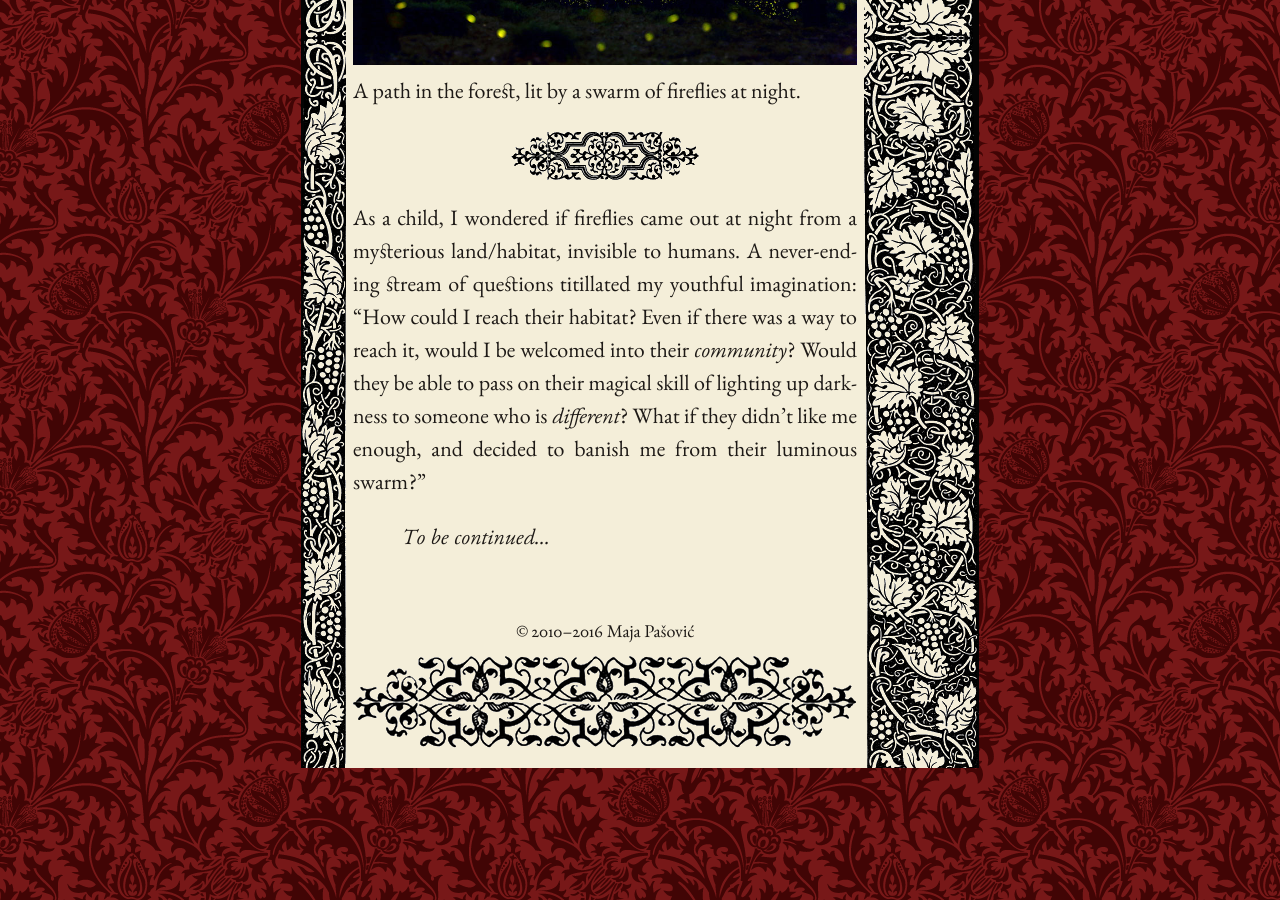
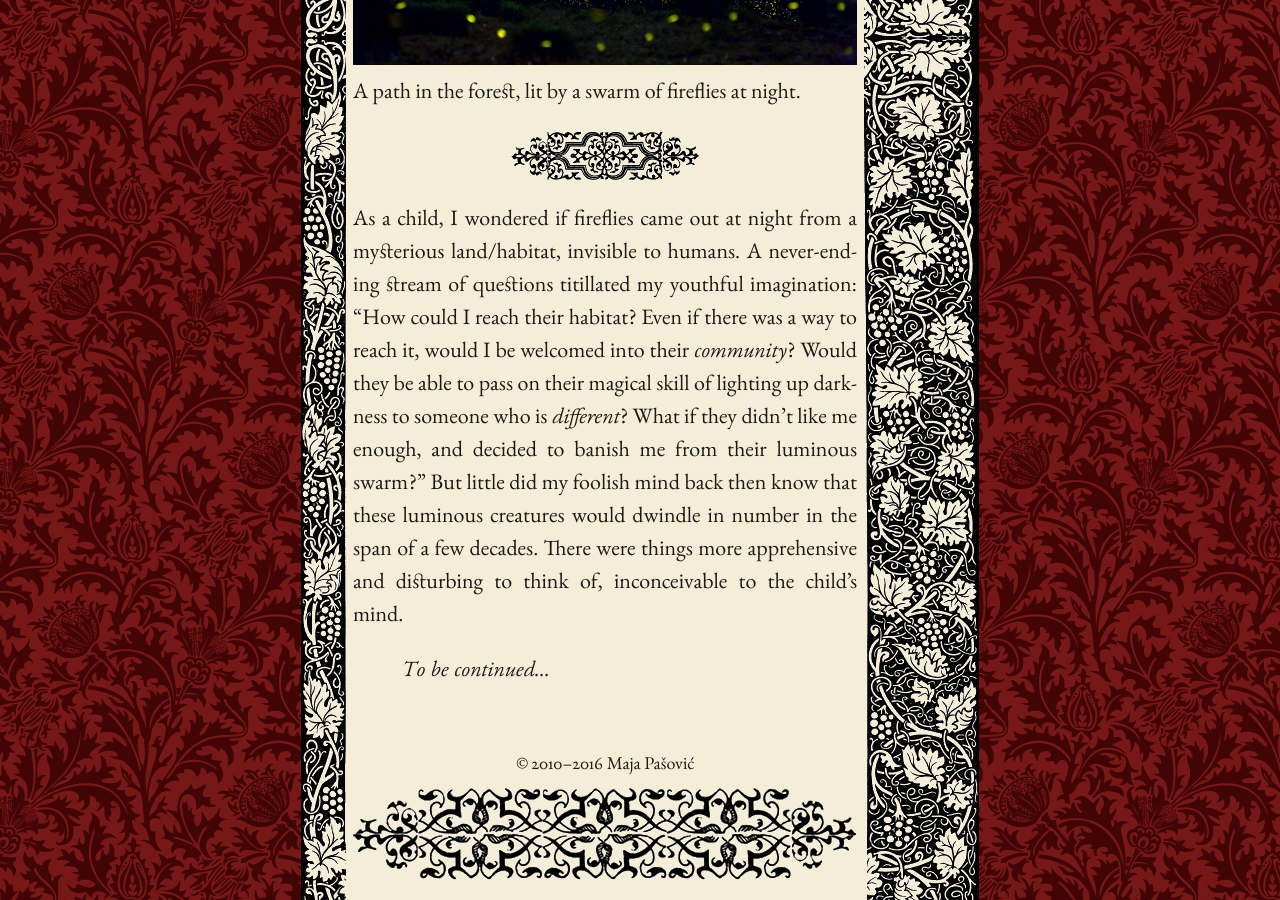
Before and after one commit to mpasovic/majapasovic.org, a Jekyll site: the page built from _posts/2016-07-06-a-lamenting-song-for-fireflies-progressive-destruction-of-the-environment-and-its-consequences.md, in a window 1280 px wide and 900 px high, scrolled down 1936 px. Built offline with Jekyll 4.4.1, drawn with Linux system fonts in a browser that asks for light colours; nearby versions of some CDN libraries.

Commit message:
Updated 2016-07-06-a-lamenting-song-for-fireflies-progressive-destruction-of-the-environment-and-its-consequences.md

```diff
--- a/_posts/2016-07-06-a-lamenting-song-for-fireflies-progressive-destruction-of-the-environment-and-its-consequences.md
+++ b/_posts/2016-07-06-a-lamenting-song-for-fireflies-progressive-destruction-of-the-environment-and-its-consequences.md
@@ -23,6 +23,6 @@
    A path in the forest, lit by a swarm of fireflies at night.
 
 *****
-As a child, I wondered if fireflies came out at night from a mysterious land/habitat, invisible to humans. A never-ending stream of questions titillated my youthful imagination: "How could I reach their habitat? Even if there was a way to reach it, would I be welcomed into their *community*? Would they be able to pass on their magical skill of lighting up darkness to someone who is *different*? What if they didn't like me enough, and decided to banish me from their luminous swarm?"
+As a child, I wondered if fireflies came out at night from a mysterious land/habitat, invisible to humans. A never-ending stream of questions titillated my youthful imagination: "How could I reach their habitat? Even if there was a way to reach it, would I be welcomed into their *community*? Would they be able to pass on their magical skill of lighting up darkness to someone who is *different*? What if they didn't like me enough, and decided to banish me from their luminous swarm?" But little did my foolish mind back then know that these luminous creatures would dwindle in number in the span of a few decades. There were things more apprehensive and disturbing to think of, inconceivable to the child's mind.
 
 *To be continued...*
```
